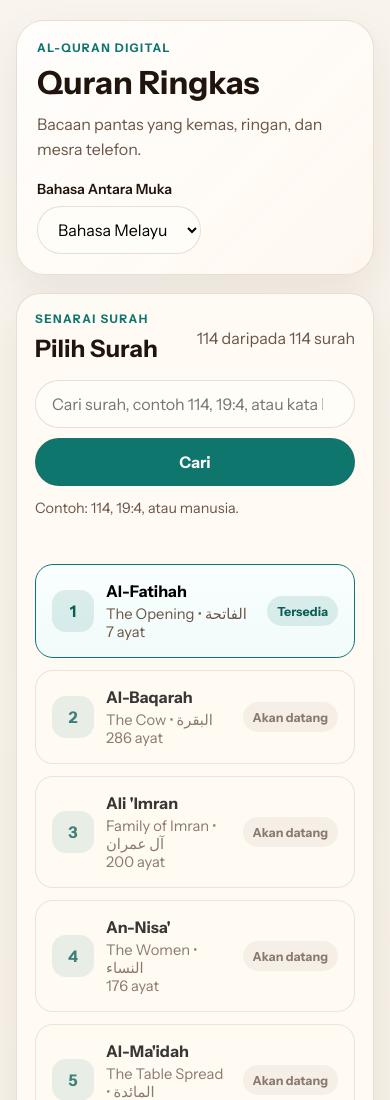
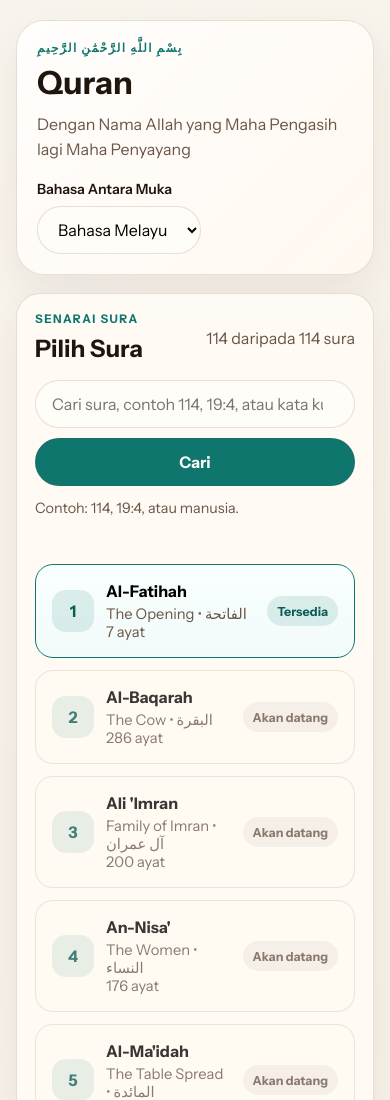
Before and after one commit to Quranu/quranu.github.io, a website with bundled scripts: page index.html in a window 390 px wide. Shown: the top 1100 px of the page. Built offline with nearby package versions, Linux system fonts and the light colour scheme.

```diff
--- a/index.html
+++ b/index.html
@@ -44,20 +44,20 @@
         >
           <div class="panel-header">
             <div>
-              <p class="section-kicker" id="list-kicker">Senarai Surah</p>
-              <h2 id="surah-list-heading">Pilih Surah</h2>
+              <p class="section-kicker" id="list-kicker">Senarai Sura</p>
+              <h2 id="surah-list-heading">Pilih Sura</h2>
             </div>
             <p class="surah-count" id="surah-count"></p>
           </div>
 
           <form class="search-form" id="search-form">
             <label class="search-field" for="surah-search">
-              <span class="sr-only" id="search-label">Cari surah</span>
+              <span class="sr-only" id="search-label">Cari sura</span>
               <input
                 id="surah-search"
                 type="search"
                 autocomplete="off"
-                placeholder="Cari surah..."
+                placeholder="Cari sura, contoh 114, 19:4, atau kata kunci"
               />
             </label>
             <button class="search-submit" id="search-submit" type="submit">
@@ -80,8 +80,7 @@
         >
           <div class="panel-header">
             <div>
-              <p class="section-kicker" id="reader-kicker">Paparan Ayat</p>
-              <h2 id="reader-heading">Bacaan Surah</h2>
+              <h2 id="reader-heading">Sura 1: Al-Fatihah</h2>
             </div>
             <button class="ghost-button" id="back-to-list" type="button">
               Kembali ke senarai
@@ -89,10 +88,10 @@
           </div>
 
           <div class="reader-intro" id="reader-intro">
-            <h3 id="intro-title">Mulakan dengan satu surah</h3>
+            <h3 id="intro-title">Mulakan dengan satu sura</h3>
             <p id="intro-copy">
-              Pilih surah daripada senarai untuk melihat ayat, terjemahan Bahasa
-              Melayu, terjemahan English, dan butang audio bagi setiap ayat.
+              Pilih sura daripada senarai untuk melihat teks Arab, terjemahan
+              mengikut bahasa semasa, dan butang audio bagi setiap ayat.
             </p>
           </div>
 
--- a/src/i18n.js
+++ b/src/i18n.js
@@ -2,38 +2,36 @@
 
 export const uiText = {
   ms: {
-    appTitle: "Quran Ringkas",
-    appSubtitle: "Bacaan pantas yang kemas, ringan, dan mesra telefon.",
-    appKicker: "Al-Quran Digital",
+    appTitle: "Quran",
+    appSubtitle: "Dengan Nama Allah yang Maha Pengasih lagi Maha Penyayang",
+    appKicker: "بِسْمِ اللَّهِ الرَّحْمَٰنِ الرَّحِيمِ",
     languageLabel: "Bahasa Antara Muka",
-    listKicker: "Senarai Surah",
-    listHeading: "Pilih Surah",
-    searchPlaceholder: "Cari surah, contoh 114, 19:4, atau kata kunci",
-    searchLabel: "Cari surah",
+    listKicker: "Senarai Sura",
+    listHeading: "Pilih Sura",
+    searchPlaceholder: "Cari sura, contoh 114, 19:4, atau kata kunci",
+    searchLabel: "Cari sura",
     searchHint: "Contoh: 114, 19:4, atau manusia.",
     searchButton: "Cari",
-    searchCount: ({ visible, total }) => `${visible} daripada ${total} surah`,
+    searchCount: ({ visible, total }) => `${visible} daripada ${total} sura`,
     keywordResults: ({ count, query }) => `${count} padanan untuk "${query}"`,
-    invalidReference: "Rujukan tidak sah. Gunakan format seperti 1:4 atau nombor surah 1 hingga 114.",
-    invalidAyahReference: "Ayat yang diminta tidak dijumpai dalam surah ini.",
+    invalidReference: "Rujukan tidak sah. Gunakan format seperti 1:4 atau nombor sura 1 hingga 114.",
+    invalidAyahReference: "Ayat yang diminta tidak dijumpai dalam sura ini.",
     unavailableSearch:
-      "Carian kandungan hanya tersedia untuk surah yang sudah diproses ke JSON.",
+      "Carian kandungan hanya tersedia untuk sura yang sudah diproses ke JSON.",
     noKeywordResults: "Tiada ayat sepadan dalam terjemahan yang tersedia.",
-    jumpToSurah: "Buka surah",
-    jumpToAyah: ({ surahNumber, ayahNumber }) => `Surah ${surahNumber} • Ayat ${ayahNumber}`,
-    readerKicker: "Paparan Ayat",
-    readerHeading: "Bacaan Surah",
+    jumpToSurah: "Buka sura",
+    readerHeading: "Sura",
     backToList: "Kembali ke senarai",
-    introTitle: "Mulakan dengan satu surah",
+    introTitle: "Mulakan dengan satu sura",
     introCopy:
-      "Pilih surah daripada senarai untuk melihat teks Arab, terjemahan mengikut bahasa semasa, dan butang audio bagi setiap ayat.",
+      "Pilih sura daripada senarai untuk melihat teks Arab, terjemahan mengikut bahasa semasa, dan butang audio bagi setiap ayat.",
     available: "Tersedia",
     unavailable: "Akan datang",
-    noResults: "Tiada surah sepadan dengan carian anda.",
-    loadingSurah: "Memuatkan data surah...",
+    noResults: "Tiada sura sepadan dengan carian anda.",
+    loadingSurah: "Memuatkan data sura...",
     unavailableSurah:
-      "Data ayat untuk surah ini belum ditambah lagi. Anda boleh tambah fail `.txt` baharu dan jalankan parser untuk mengaktifkannya.",
-    fetchError: "Data surah tidak dapat dimuatkan sekarang.",
+      "Data ayat untuk sura ini belum ditambah lagi. Anda boleh tambah fail `.txt` baharu dan jalankan parser untuk mengaktifkannya.",
+    fetchError: "Data sura tidak dapat dimuatkan sekarang.",
     ayahLabel: "Ayat",
     bmLabel: "Terjemahan Bahasa Melayu",
     enLabel: "English Translation",
@@ -43,38 +41,36 @@
     resultSnippetLabel: "Petikan padanan",
   },
   en: {
-    appTitle: "Simple Quran",
-    appSubtitle: "A clean, lightweight, mobile-first Quran reading experience.",
-    appKicker: "Digital Quran",
+    appTitle: "Quran",
+    appSubtitle: "In the name of God, Most Gracious, Most Merciful",
+    appKicker: "بِسْمِ اللَّهِ الرَّحْمَٰنِ الرَّحِيمِ",
     languageLabel: "Interface Language",
-    listKicker: "Surah List",
-    listHeading: "Choose a Surah",
-    searchPlaceholder: "Search surah, e.g. 114, 19:4, or keyword",
-    searchLabel: "Search surah",
+    listKicker: "Sura List",
+    listHeading: "Choose a Sura",
+    searchPlaceholder: "Search sura, e.g. 114, 19:4, or keyword",
+    searchLabel: "Search sura",
     searchHint: "Examples: 114, 19:4, or manusia.",
     searchButton: "Search",
-    searchCount: ({ visible, total }) => `${visible} of ${total} surahs`,
+    searchCount: ({ visible, total }) => `${visible} of ${total} suras`,
     keywordResults: ({ count, query }) => `${count} matches for "${query}"`,
-    invalidReference: "Invalid reference. Use a format like 1:4 or a surah number from 1 to 114.",
-    invalidAyahReference: "The requested ayah was not found in this surah.",
+    invalidReference: "Invalid reference. Use a format like 1:4 or a sura number from 1 to 114.",
+    invalidAyahReference: "The requested ayah was not found in this sura.",
     unavailableSearch:
-      "Content search only works for surahs that have already been processed to JSON.",
+      "Content search only works for suras that have already been processed to JSON.",
     noKeywordResults: "No ayah matched in the available translations.",
-    jumpToSurah: "Open surah",
-    jumpToAyah: ({ surahNumber, ayahNumber }) => `Surah ${surahNumber} • Ayah ${ayahNumber}`,
-    readerKicker: "Ayah Reader",
-    readerHeading: "Surah Reading",
+    jumpToSurah: "Open sura",
+    readerHeading: "Sura",
     backToList: "Back to list",
-    introTitle: "Start with a surah",
+    introTitle: "Start with a sura",
     introCopy:
-      "Pick a surah from the list to view Arabic text, the translation for the current interface language, and an audio button for each ayah.",
+      "Pick a sura from the list to view Arabic text, the translation for the current interface language, and an audio button for each ayah.",
     available: "Available",
     unavailable: "Coming soon",
-    noResults: "No surah matched your search.",
-    loadingSurah: "Loading surah data...",
+    noResults: "No sura matched your search.",
+    loadingSurah: "Loading sura data...",
     unavailableSurah:
-      "Ayah data for this surah has not been added yet. Add a new `.txt` file and run the parser to enable it.",
-    fetchError: "The surah data could not be loaded right now.",
+      "Ayah data for this sura has not been added yet. Add a new `.txt` file and run the parser to enable it.",
+    fetchError: "The sura data could not be loaded right now.",
     ayahLabel: "Ayah",
     bmLabel: "Bahasa Melayu Translation",
     enLabel: "English Translation",
--- a/src/main.js
+++ b/src/main.js
@@ -38,7 +38,6 @@
   searchResults: document.querySelector("#search-results"),
   surahCount: document.querySelector("#surah-count"),
   surahList: document.querySelector("#surah-list"),
-  readerKicker: document.querySelector("#reader-kicker"),
   readerHeading: document.querySelector("#reader-heading"),
   backToList: document.querySelector("#back-to-list"),
   readerIntro: document.querySelector("#reader-intro"),
@@ -173,7 +172,6 @@
   elements.surahSearch.placeholder = translate(appState.language, "searchPlaceholder");
   elements.searchHint.textContent = translate(appState.language, "searchHint");
   elements.searchSubmit.textContent = translate(appState.language, "searchButton");
-  elements.readerKicker.textContent = translate(appState.language, "readerKicker");
   elements.readerHeading.textContent = translate(appState.language, "readerHeading");
   elements.backToList.textContent = translate(appState.language, "backToList");
   elements.introTitle.textContent = translate(appState.language, "introTitle");
@@ -390,7 +388,7 @@
   if (selected && !surah) {
     const pendingName =
       appState.language === "ms" ? selected.name.bm : selected.name.en;
-    elements.readerHeading.textContent = `${translate(appState.language, "readerHeading")}: ${pendingName}`;
+    elements.readerHeading.textContent = formatSuraTitle(selected.number, pendingName);
   }
 
   if (!surah) {
@@ -400,7 +398,7 @@
 
   const headingName =
     appState.language === "ms" ? surah.name.bm : surah.name.en;
-  elements.readerHeading.textContent = `${translate(appState.language, "readerHeading")}: ${headingName}`;
+  elements.readerHeading.textContent = formatSuraTitle(surah.surahNumber, headingName);
 
   elements.ayahList.innerHTML = surah.ayahs
     .map((ayah) => {
@@ -445,6 +443,10 @@
 
 function formatAyahReference(surahNumber, ayahNumber) {
   return `${surahNumber}:${ayahNumber}`;
+}
+
+function formatSuraTitle(suraNumber, suraName) {
+  return `${translate(appState.language, "readerHeading")} ${suraNumber}: ${suraName}`;
 }
 
 function parseSearchInput(rawQuery) {
```
